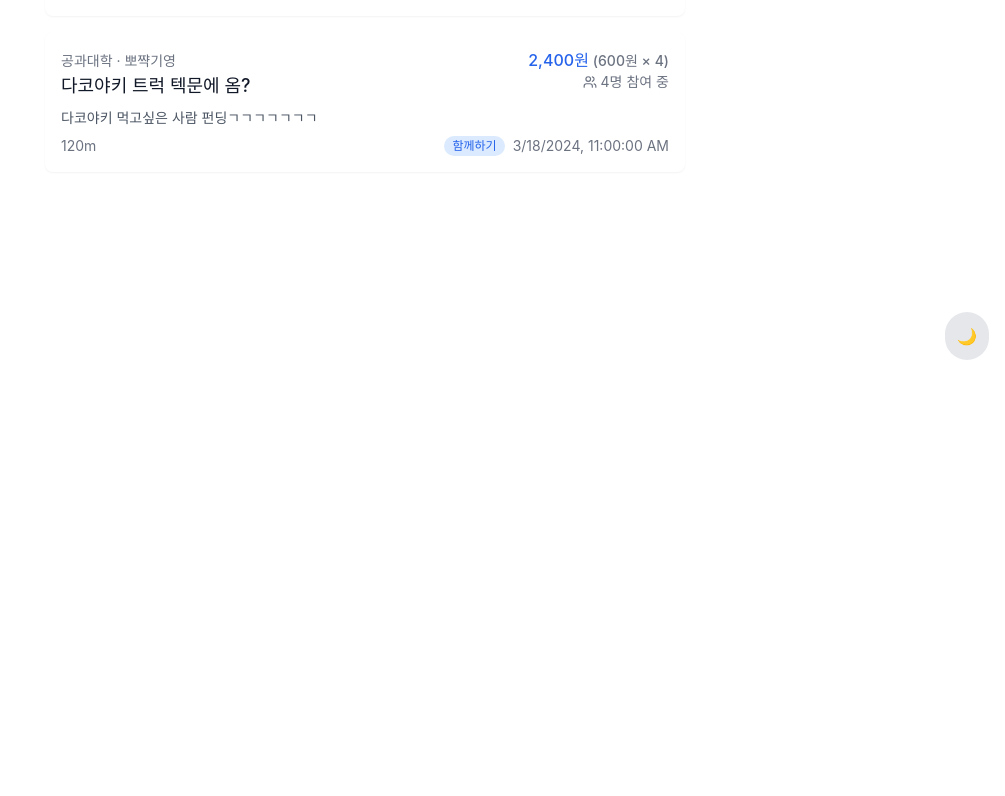
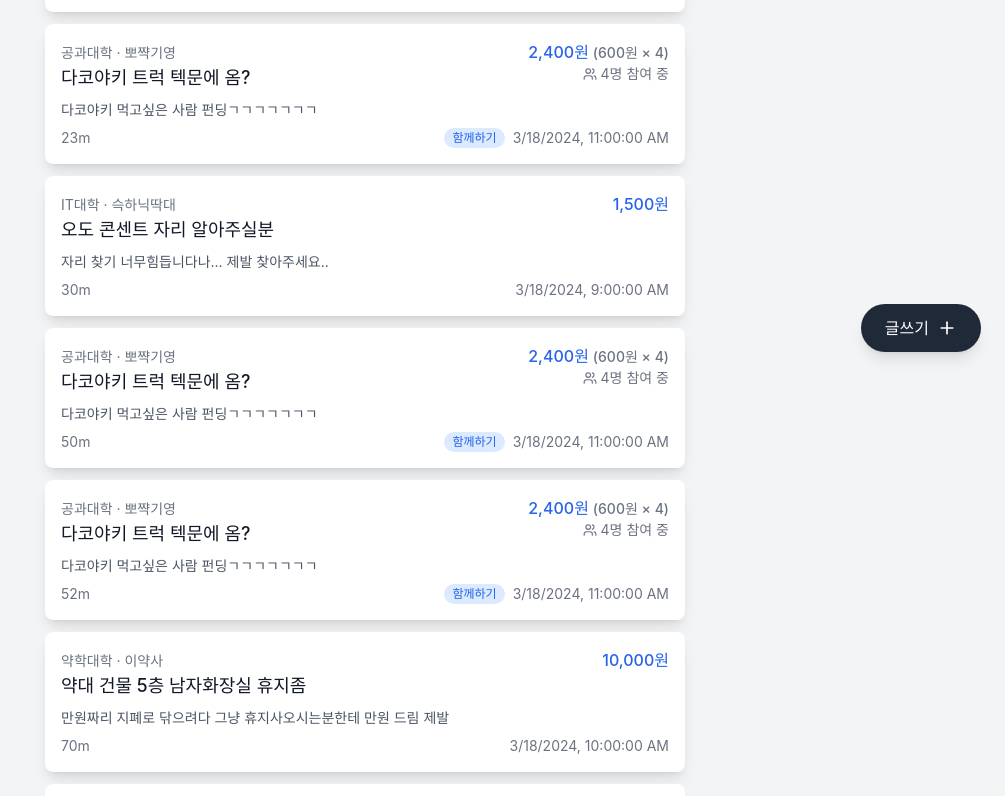
Before and after one commit to knu-hackathons-team/campus-helper-fe, a React (Vite) app: page /requests in a window 1280 px wide. Shown: the part 424-1220 px from the top of the page, without its empty margins (275-1280 px from the left). Before the commit the page ends 800 px from the top, so only its background shows below. Built offline with nearby package versions, Linux system fonts and the light colour scheme.

Commit message:
feat: 요청목록 거리순 정렬, 버그 자잘한거 수정

```diff
--- a/src/App.tsx
+++ b/src/App.tsx
@@ -16,9 +16,9 @@ const MyPage = () => <div>마이페이지</div>;
 function App() {
   return (
     <BrowserRouter>
-      <RootLayout>
-      <Navbar />  {/* 추가 */}
-
+      <div style={{ height: '100vh' }} className="bg-gray-100 dark:bg-gray-900 transition-colors pt-16">
+        <Navbar />
+        <RootLayout>
         <Routes>
           {/* 메인 */}
           <Route path="/" element={<Home />} />
@@ -35,7 +35,8 @@ function App() {
           {/* 마이페이지 */}
           <Route path="/mypage" element={<MyPage />} />
         </Routes>
-      </RootLayout>
+        </RootLayout>
+      </div>
     </BrowserRouter>
   );
 }
--- a/src/components/Layout/RootLayout.tsx
+++ b/src/components/Layout/RootLayout.tsx
@@ -1,8 +1,6 @@
 // src/components/layout/RootLayout.tsx
 import { useEffect } from 'react'
 import { useThemeStore } from '@/store/useThemeStore'
-import ThemeToggle from '../common/ThemeToggle'
-
 interface RootLayoutProps {
   children: React.ReactNode
 }
@@ -15,9 +13,8 @@ function RootLayout({ children }: RootLayoutProps) {
   }, [isDarkMode])
 
   return (
-    <div className="min-h-screen bg-white dark:bg-gray-900 transition-colors">
+  <div className="min-h-screen bg-gray-100 dark:bg-gray-900 transition-colors">
       {children}
-      <ThemeToggle />
     </div>
   )
 }
--- a/src/components/common/ThemeToggle.tsx
+++ /dev/null
@@ -1,28 +0,0 @@
-// src/components/common/ThemeToggle.tsx
-import { useThemeStore } from '../../store/useThemeStore'
-import styled from '@emotion/styled'
-
-const ToggleButton = styled.button`
-  transition: all 0.2s ease;
-
-  &:hover {
-    transform: scale(1.05);
-  }
-`
-
-function ThemeToggle() {
-  const { isDarkMode, toggleDarkMode } = useThemeStore()
-
-  return (
-    <ToggleButton
-      onClick={toggleDarkMode}
-      className="fixed bottom-4 right-4 p-3 rounded-full
-                bg-gray-200 dark:bg-gray-700
-                text-gray-800 dark:text-gray-200"
-    >
-      {isDarkMode ? '🌞' : '🌙'}
-    </ToggleButton>
-  )
-}
-
-export default ThemeToggle
--- a/src/mocks/requests.ts
+++ b/src/mocks/requests.ts
@@ -4,10 +4,10 @@ export const mockRequests: Request[] = [
   {
     id: "1",
     college: "IT대학",
-    author: "슥하닉대가리딱대",
+    author: "슥하닉딱대",
     title: "오도 콘센트 자리 알아주실분",
-    content: "자리 찾니 너무힘듭니다나... 제발 찾아주세요..",
-    distance: 120,
+    content: "자리 찾기 너무힘듭니다나... 제발 찾아주세요..",
+    distance: 10,
     reward: 3000,
     status: "open",
     createdAt: "2024-03-18T09:00:00Z",
@@ -22,7 +22,7 @@ export const mockRequests: Request[] = [
     author: "이약사",
     title: "약대 건물 5층 남자화장실 휴지좀",
     content: "만원짜리 지폐로 닦으려다 그냥 휴지사오시는분한테 만원 드림 제발",
-    distance: 120,
+    distance: 1,
     reward: 10000,
     status: "open",
     createdAt: "2024-03-18T10:00:00Z",
@@ -37,7 +37,142 @@ export const mockRequests: Request[] = [
     author: "뽀쨕기영",
     title: "다코야키 트럭 텍문에 옴?",
     content: "다코야키 먹고싶은 사람 펀딩ㄱㄱㄱㄱㄱㄱㄱ",
+    distance: 52,
+    reward: 2100,
+    status: "open",
+    createdAt: "2024-03-18T11:00:00Z",
+    allowGroupFunding: true,
+    baseFunding: 600,
+    totalFunding: 2400,
+    participants: 4
+  },
+  {
+    id: "4",
+    college: "IT대학",
+    author: "슥하닉딱대",
+    title: "오도 콘센트 자리 알아주실분",
+    content: "자리 찾기 너무힘듭니다나... 제발 찾아주세요..",
+    distance: 78,
+    reward: 3000,
+    status: "open",
+    createdAt: "2024-03-18T09:00:00Z",
+    allowGroupFunding: false,
+    baseFunding: 1500,
+    totalFunding: 1500,
+    participants: 1
+  },
+  {
+    id: "5",
+    college: "약학대학",
+    author: "이약사",
+    title: "약대 건물 5층 남자화장실 휴지좀",
+    content: "만원짜리 지폐로 닦으려다 그냥 휴지사오시는분한테 만원 드림 제발",
+    distance: 900,
+    reward: 10000,
+    status: "open",
+    createdAt: "2024-03-18T10:00:00Z",
+    allowGroupFunding: false,
+    baseFunding: 10000,
+    totalFunding: 10000,
+    participants: 1
+  },
+  {
+    id: "6",
+    college: "공과대학",
+    author: "뽀쨕기영",
+    title: "다코야키 트럭 텍문에 옴?",
+    content: "다코야키 먹고싶은 사람 펀딩ㄱㄱㄱㄱㄱㄱㄱ",
+    distance: 23,
+    reward: 2100,
+    status: "open",
+    createdAt: "2024-03-18T11:00:00Z",
+    allowGroupFunding: true,
+    baseFunding: 600,
+    totalFunding: 2400,
+    participants: 4
+  },
+  {
+    id: "7",
+    college: "IT대학",
+    author: "슥하닉딱대",
+    title: "오도 콘센트 자리 알아주실분",
+    content: "자리 찾기 너무힘듭니다나... 제발 찾아주세요..",
+    distance: 300,
+    reward: 3000,
+    status: "open",
+    createdAt: "2024-03-18T09:00:00Z",
+    allowGroupFunding: false,
+    baseFunding: 1500,
+    totalFunding: 1500,
+    participants: 1
+  },
+  {
+    id: "8",
+    college: "약학대학",
+    author: "이약사",
+    title: "약대 건물 5층 남자화장실 휴지좀",
+    content: "만원짜리 지폐로 닦으려다 그냥 휴지사오시는분한테 만원 드림 제발",
     distance: 120,
+    reward: 10000,
+    status: "open",
+    createdAt: "2024-03-18T10:00:00Z",
+    allowGroupFunding: false,
+    baseFunding: 10000,
+    totalFunding: 10000,
+    participants: 1
+  },
+  {
+    id: "9",
+    college: "공과대학",
+    author: "뽀쨕기영",
+    title: "다코야키 트럭 텍문에 옴?",
+    content: "다코야키 먹고싶은 사람 펀딩ㄱㄱㄱㄱㄱㄱㄱ",
+    distance: 150,
+    reward: 2100,
+    status: "open",
+    createdAt: "2024-03-18T11:00:00Z",
+    allowGroupFunding: true,
+    baseFunding: 600,
+    totalFunding: 2400,
+    participants: 4
+  },
+  {
+    id: "10",
+    college: "IT대학",
+    author: "슥하닉딱대",
+    title: "오도 콘센트 자리 알아주실분",
+    content: "자리 찾기 너무힘듭니다나... 제발 찾아주세요..",
+    distance: 30,
+    reward: 3000,
+    status: "open",
+    createdAt: "2024-03-18T09:00:00Z",
+    allowGroupFunding: false,
+    baseFunding: 1500,
+    totalFunding: 1500,
+    participants: 1
+  },
+  {
+    id: "11",
+    college: "약학대학",
+    author: "이약사",
+    title: "약대 건물 5층 남자화장실 휴지좀",
+    content: "만원짜리 지폐로 닦으려다 그냥 휴지사오시는분한테 만원 드림 제발",
+    distance: 70,
+    reward: 10000,
+    status: "open",
+    createdAt: "2024-03-18T10:00:00Z",
+    allowGroupFunding: false,
+    baseFunding: 10000,
+    totalFunding: 10000,
+    participants: 1
+  },
+  {
+    id: "12",
+    college: "공과대학",
+    author: "뽀쨕기영",
+    title: "다코야키 트럭 텍문에 옴?",
+    content: "다코야키 먹고싶은 사람 펀딩ㄱㄱㄱㄱㄱㄱㄱ",
+    distance: 50,
     reward: 2100,
     status: "open",
     createdAt: "2024-03-18T11:00:00Z",
--- a/src/pages/RequestList.tsx
+++ b/src/pages/RequestList.tsx
@@ -1,6 +1,6 @@
-import React from 'react';
+import React, { useState } from 'react';
 import styled from '@emotion/styled';
-import { Users } from 'lucide-react';
+import { Users, Plus, ChevronUp } from 'lucide-react';
 import { mockRequests } from '@/mocks/requests';
 
 const RequestCard = styled.div`
@@ -10,17 +10,61 @@ const RequestCard = styled.div`
   }
 `;
 
+const ActionButton = styled.button`
+  transition: all 0.3s ease;
+  &:hover {
+    transform: translateY(-2px);
+  }
+`;
+
+const FloatingButton = styled.button`
+  position: fixed;
+  bottom: 24px;
+  right: 24px;
+  transition: all 0.2s ease;
+  &:hover {
+    transform: scale(1.05);
+  }
+`;
+
+const SlideUpActions = styled.div<{ isOpen: boolean }>`
+  max-height: ${(props) => (props.isOpen ? '200px' : '0')};
+  transition: all 0.3s ease;
+  overflow: hidden;
+`;
+
 const RequestList = () => {
+  const [selectedId, setSelectedId] = useState<string | null>(null);
+
+  const handleCardClick = (id: string) => {
+    setSelectedId(selectedId === id ? null : id);
+  };
+
+  const handleAccept = (requestId: string) => {
+    window.location.href = `/requests/${requestId}/accept`;
+  };
+
+  const handleJoin = (requestId: string) => {
+    window.location.href = `/requests/${requestId}/join`;
+  };
+
+   // 거리순 정렬된 요청 목록
+ const sortedRequests = [...mockRequests].sort((a, b) => a.distance - b.distance);
+
   return (
-    <div className="max-w-2xl mx-auto py-6 px-4">
-      <h1 className="text-2xl font-bold mb-6 text-gray-900 dark:text-gray-100">요청 목록</h1>
+    <div className="max-w-2xl mx-auto py-6 px-4 mb-20">
+      <h1 className="text-2xl font-bold mb-6 text-gray-900 dark:text-gray-100">
+        요청 목록
+      </h1>
 
       <div className="space-y-4">
-        {mockRequests.map((request) => (
+        {sortedRequests.map((request) => (
+          <div key={request.id}>
             <RequestCard
-            key={request.id}
-            className="bg-white dark:bg-gray-800 rounded-lg shadow-sm p-4 cursor-pointer"
+              onClick={() => handleCardClick(request.id)}
+              className={`bg-white dark:bg-gray-800 rounded-lg ${selectedId === request.id ? '' : 'shadow-lg'} p-4 cursor-pointer`}
               >
+              {/* 카드 내용*/}
               <div className="flex justify-between items-start mb-2">
                 <div>
                   <span className="text-sm text-gray-500 dark:text-gray-400">
@@ -36,7 +80,8 @@ const RequestList = () => {
                       <div className="text-blue-600 dark:text-blue-400 font-medium">
                         {request.totalFunding.toLocaleString()}원
                         <span className="text-sm text-gray-500 dark:text-gray-400 ml-1">
-                        ({request.baseFunding.toLocaleString()}원 × {request.participants})
+                          ({request.baseFunding.toLocaleString()}원 ×{' '}
+                          {request.participants})
                         </span>
                       </div>
                       <div className="flex items-center justify-end gap-1 text-sm text-gray-500">
@@ -68,8 +113,40 @@ const RequestList = () => {
                 </div>
               </div>
             </RequestCard>
+
+            <SlideUpActions
+              isOpen={selectedId === request.id}
+              className="bg-white dark:bg-gray-800 shadow-lg rounded-b-lg -mt-1"
+            >
+              <div className="p-4 space-x-3 flex justify-end">
+                <ActionButton
+                  onClick={() => handleAccept(request.id)}
+                  className="px-4 py-2 bg-gray-800 dark:bg-gray-700 text-white rounded-full hover:bg-gray-700 dark:hover:bg-gray-600 flex items-center gap-2"
+                >
+                  수행하기
+                </ActionButton>
+                {request.allowGroupFunding && (
+                  <ActionButton
+                    onClick={() => handleJoin(request.id)}
+                    className="px-4 py-2 bg-blue-600 dark:bg-blue-600 text-white rounded-full hover:bg-gray-500 dark:hover:bg-gray-400 flex items-center gap-2"
+                  >
+                    <Users size={16} />
+                    함께하기
+                  </ActionButton>
+                )}
+              </div>
+            </SlideUpActions>
+          </div>
         ))}
       </div>
+
+      <FloatingButton
+        onClick={() => (window.location.href = '/requests/new')}
+        className="bg-gray-800 dark:bg-gray-700 hover:bg-gray-700 dark:hover:bg-gray-600 text-white px-6 py-3 rounded-full shadow-lg inline-flex items-center gap-2"
+      >
+        <span>글쓰기</span>
+        <Plus size={20} />
+      </FloatingButton>
     </div>
   );
 };
```
Also changed, not shown: src/components/Layout/Navbar.tsx (+44 -57 lines). Lines whose indentation alone changed are shown as unchanged.
